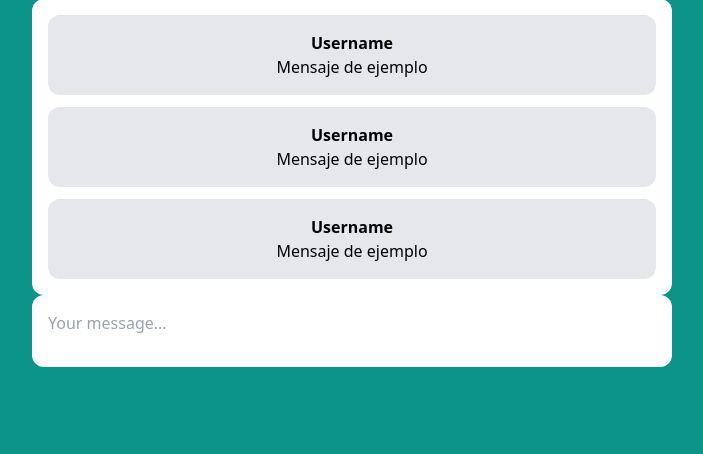
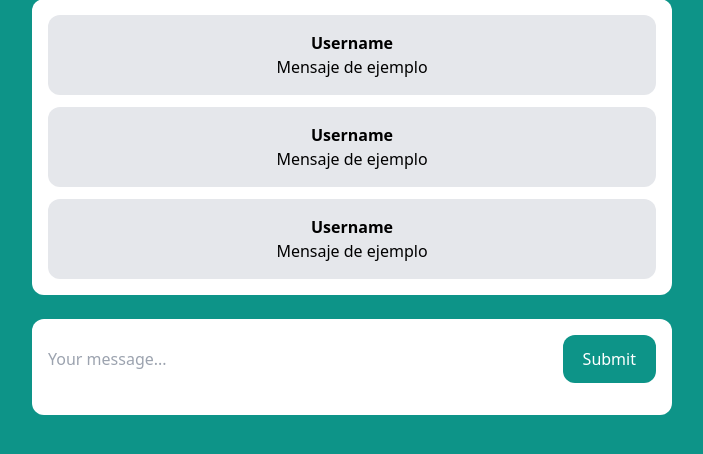
Before and after one commit to adrianhCoder/Django-Realtime-Chat-Project, a Django app: a page that uses djangochat/room/templates/room/room.html in a window 1280 px wide. Shown: the part 317-771 px from the top of the page, without its empty margins (288-991 px from the left). Run offline with Django 4.2, Linux system fonts and the light colour scheme; a user stored in the database is signed in; data comes from the database, SQL or seed files in the repository; some libraries are stand-ins or nearby versions.

Commit message:
Stilizing html

```diff
--- a/djangochat/room/templates/room/room.html
+++ b/djangochat/room/templates/room/room.html
@@ -24,9 +24,14 @@
     </div>
 </div>
 
-<div class="lg:w-2/4 mx-4 lg:mx-auto p-4 bg-white rounded-xl text-center">
+<div class="lg:w-2/4 mt-6 mx-4 lg:mx-auto p-4 bg-white rounded-xl ">
     <form method="post" action="." class="flex">
         <input type="text" name="content" class="flex-1 mr-3" placeholder="Your message..." id="chat-message-input">
+
+         <button
+            class="px-5 py-3 rounded-xl text-white bg-teal-600 hover:bg-teal-700"
+            id="chat-message-submit"
+        >Submit</button>
     </form>
 </div>
 {% endblock %}
```
